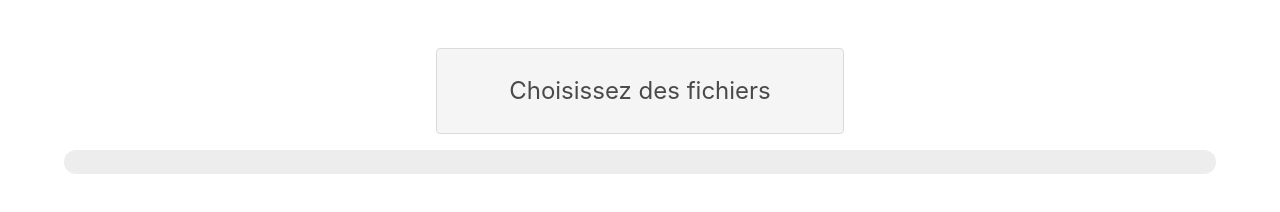
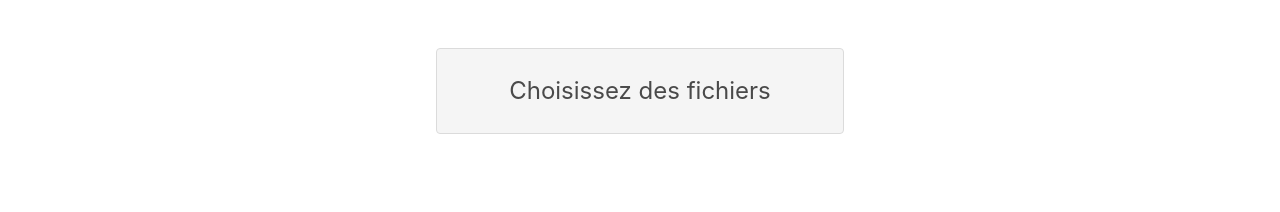
Before and after one commit to vvatelot/go-upload-files, a plain HTML site: page public/index.html in a window 1280 px wide. Drawn offline with nearby package versions, Linux system fonts and the light colour scheme.

Commit message:
hide progress bar by default

```diff
--- a/public/index.html
+++ b/public/index.html
@@ -58,7 +58,7 @@
                 </div>
             </form>
 
-            <progress id="progressBar" class="progress is-large" value="0" max="100"></progress>
+            <progress id="progressBar" class="progress is-large is-hidden" value="0" max="100"></progress>
 
         </div>
     </section>
--- a/public/index.js
+++ b/public/index.js
@@ -13,6 +13,7 @@ inputFiles.addEventListener('change', function () {
 
 formUpload.addEventListener("submit", async (e) => {
     e.preventDefault();
+    progressBar.value = 0
     progressBar.classList.remove('is-hidden')
 
     var formData = new FormData(formUpload)
```
